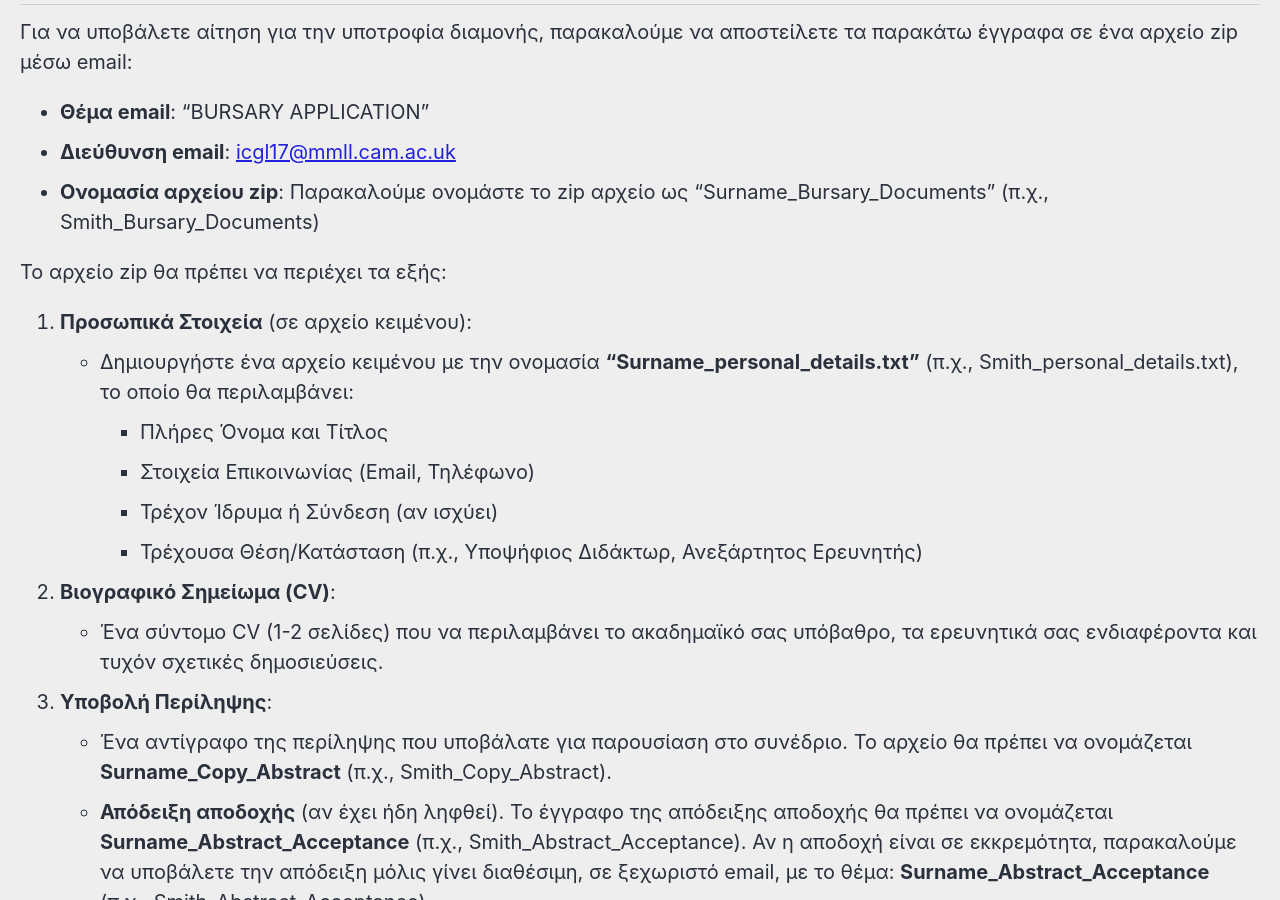
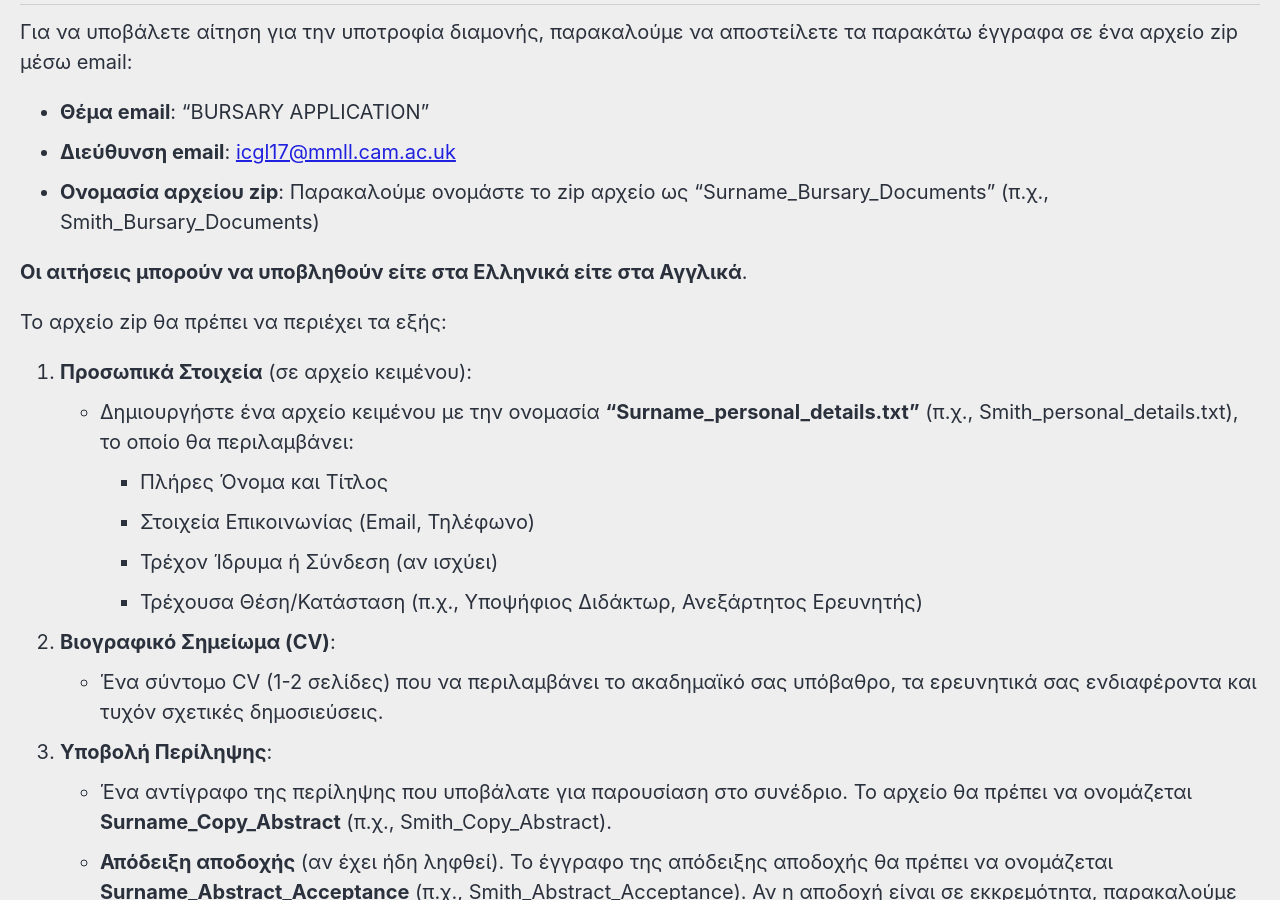
Before and after one commit to roryleung/ICGL17, a Jekyll site: the page built from _pages/gr_annoucement.md, in a window 1280 px wide and 900 px high, scrolled down 1697 px. Built offline with Jekyll 4.4.1, drawn with Linux system fonts in a browser that asks for light colours; cached includes are drawn as plain includes; nearby versions of some CDN libraries.

Commit message:
Update gr_annoucement.md

```diff
--- a/_pages/gr_annoucement.md
+++ b/_pages/gr_annoucement.md
@@ -44,6 +44,8 @@ excerpt: "23-26 Σεπτεμβρίου 2025<br>Πανεπιστήμιο του C
 - **Θέμα email**: “BURSARY APPLICATION”
 - **Διεύθυνση email**: [icgl17@mmll.cam.ac.uk](mailto:icgl17@mmll.cam.ac.uk)
 - **Ονομασία αρχείου zip**: Παρακαλούμε ονομάστε το zip αρχείο ως “Surname_Bursary_Documents” (π.χ., Smith_Bursary_Documents)
+
+**Οι αιτήσεις μπορούν να υποβληθούν είτε στα Ελληνικά είτε στα Αγγλικά**.
 
 Το αρχείο zip θα πρέπει να περιέχει τα εξής:
 
```
